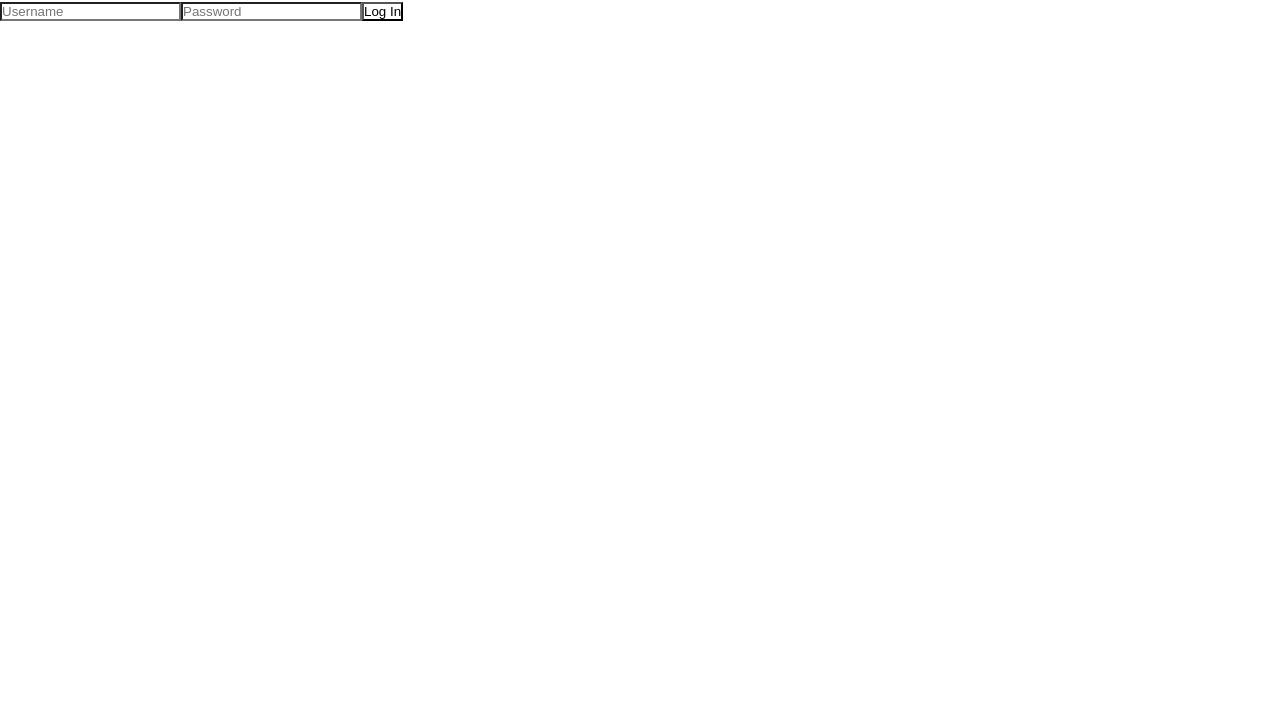
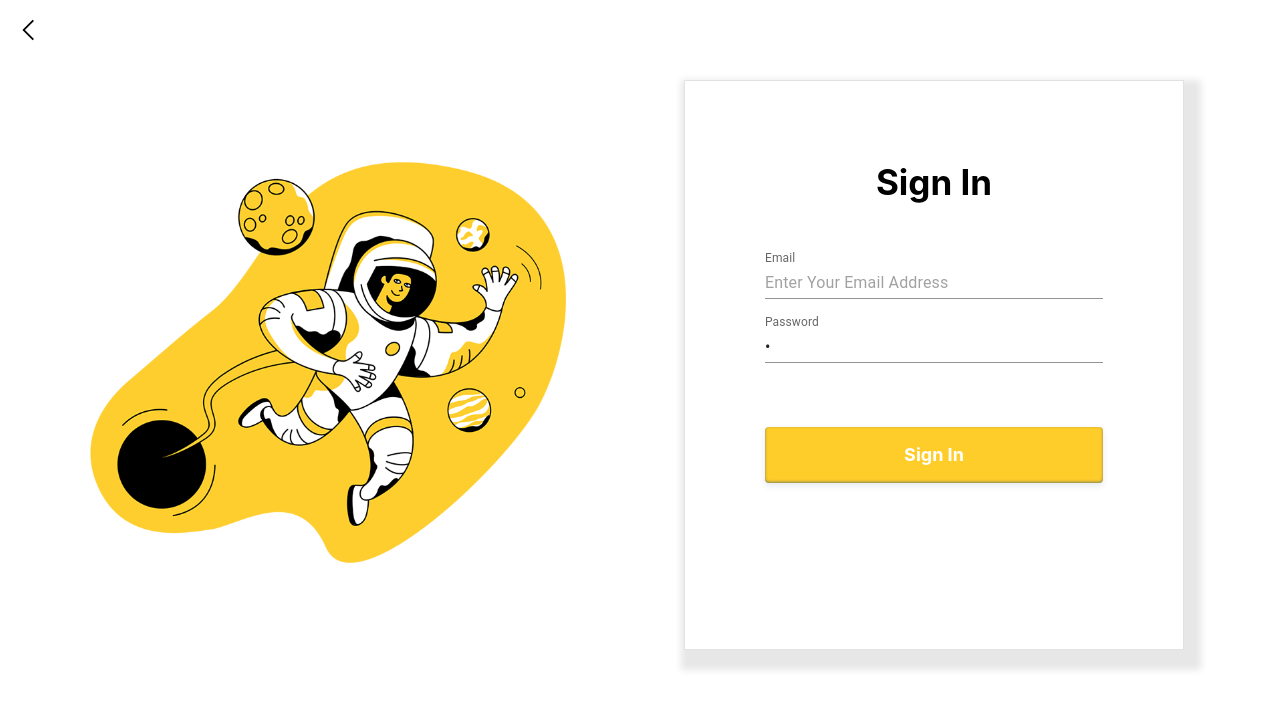
Before and after one commit to Grownthona/expense-tracker, a React (Create React App) app in the folder client/: page /user/signin in a window 1280 px wide. Shown: the top 708 px of the page. Built offline with nearby package versions, Linux system fonts and the light colour scheme.

Commit message:
Fixed the redirecting page issue

```diff
--- a/client/src/App.js
+++ b/client/src/App.js
@@ -19,8 +19,8 @@ function App() {
       <Router>
         <Routes>
           <Route path='/' element={<Home/>}></Route>
+          <Route path='/user/signin' element={<SignIn/>}></Route>
           <Route path='/dashboard' element={<Dashboard/>}></Route>
-          <Route path='/user/signin' element={<SignIn/>}></Route>
           <Route path='/user/signup' element = {<SignUp/>}></Route>
           <Route path='/budget' element = {<Budget/>}></Route>
           <Route path='/expense' element = {<Expense/>}></Route>
--- a/client/src/components/Authentication/SignIn.js
+++ b/client/src/components/Authentication/SignIn.js
@@ -1,9 +1,20 @@
-import React,{ useState } from "react";
-import { Navigate } from "react-router-dom";
+import React,{ useState,useEffect } from "react";
+import { useNavigate } from "react-router-dom";
+import TextField from '@mui/material/TextField';
+
+import { Link } from 'react-router-dom';
+import img1 from './productivity.png';
+import back from './back.png';
+import Box from '@mui/material/Box';
+
+import './styles/Authetication_style.css';
+
 export default function SignIn(){
 
-    const [email, setEmail] = useState('');
-    const [password, setPassword] = useState('');
+
+    const [email, setEmail] = useState(' ');
+    const [password, setPassword] = useState(' ');
+    const navigate = useNavigate();
 
 
     const handleLogin = async (e) => {
@@ -20,9 +31,9 @@ export default function SignIn(){
 
         const data = await response.json();
         if (response.status === 200) {
+
             localStorage.setItem('token', data.token); // Store token in localStorage
             console.log(data.token);
-            return <Navigate to="/" />;
         } else {
             alert(data.message); // Show error message
         }
@@ -31,15 +42,34 @@ export default function SignIn(){
     }
     };
 
+    useEffect(() => {
+      const check = localStorage.getItem('token');
+      if(check){
+        navigate("/dashboard");
+      }
+    }, [navigate]);
+
+
     return (
     <div>
-        <div>
-            <form onSubmit={handleLogin}>
-                <input type="text" placeholder="Username" value={email} onChange={(e) => setEmail(e.target.value)} />
-                <input type="password" placeholder="Password" value={password} onChange={(e) => setPassword(e.target.value)} />
-                <button type="submit">Log In</button>
-            </form>
+        <div className='authentication'>
+        <Link to={'/'}><img id='back' src={back} alt='back'/></Link>
+        <div className='authentication-container'>
+
+          <div className='auth-imge-box'>
+            <img src={img1} alt='background' />
+          </div>
+          <div className='auth-form-box'>
+
+            <Box component="form" height={570} width={500} m={4} gap={4} p={10} sx={{ border: '1px solid rgb(226, 226, 226)' , boxShadow: '7px 10px 7px 10px rgb(231, 231, 231)'}}>
+                <h3 style={{marginBottom:'3rem',textAlign:'center',fontSize:'35px'}}>Sign In</h3>
+                    <TextField fullWidth sx={{mb:2}} id="standard-basic" placeholder='Enter Your Email Address' type='email' label="Email" variant="standard" value={email} onChange={(e) => setEmail(e.target.value)} />
+                    <TextField fullWidth sx={{mb:2}} id="standard-basic2" placeholder='Enter Your Password' type='password' label="Password" variant="standard" value={password} onChange={(e) => setPassword(e.target.value)}/>
+                    <button className='button-66' onClick={handleLogin}>Sign In</button>
+            </Box>
+          </div>
         </div>
+      </div>
     </div>
   );
 }
--- a/client/src/components/Authentication/SignUp.js
+++ b/client/src/components/Authentication/SignUp.js
@@ -13,7 +13,6 @@ export default function SignUp(){
     const [email, setEmail] = useState(' ');
     const [password, setPassword] = useState('');
     const [username, setUsername] = useState(' ');
-    const [registered, setRegister] = useState(false);
 
     //const [message, setMessage] = useState('');
     const [isValid, setIsValid] = useState(true);
```
Also changed, not shown: 1 other file (tests, documents, lock files or other folders).
